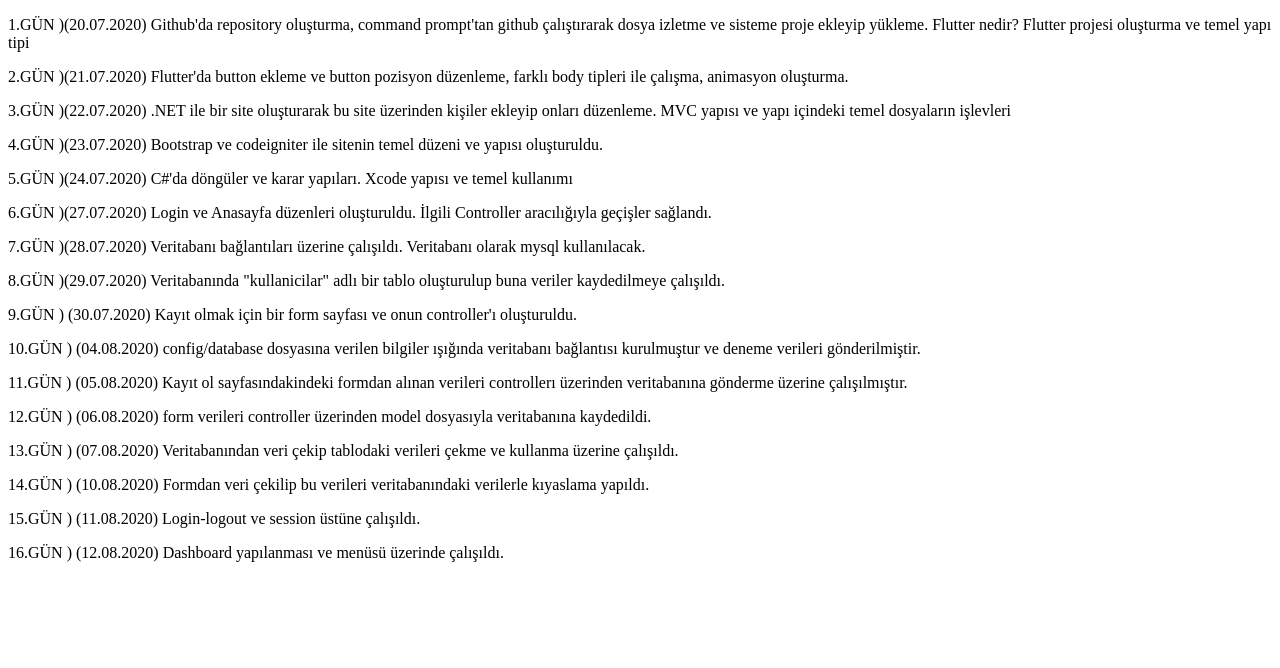
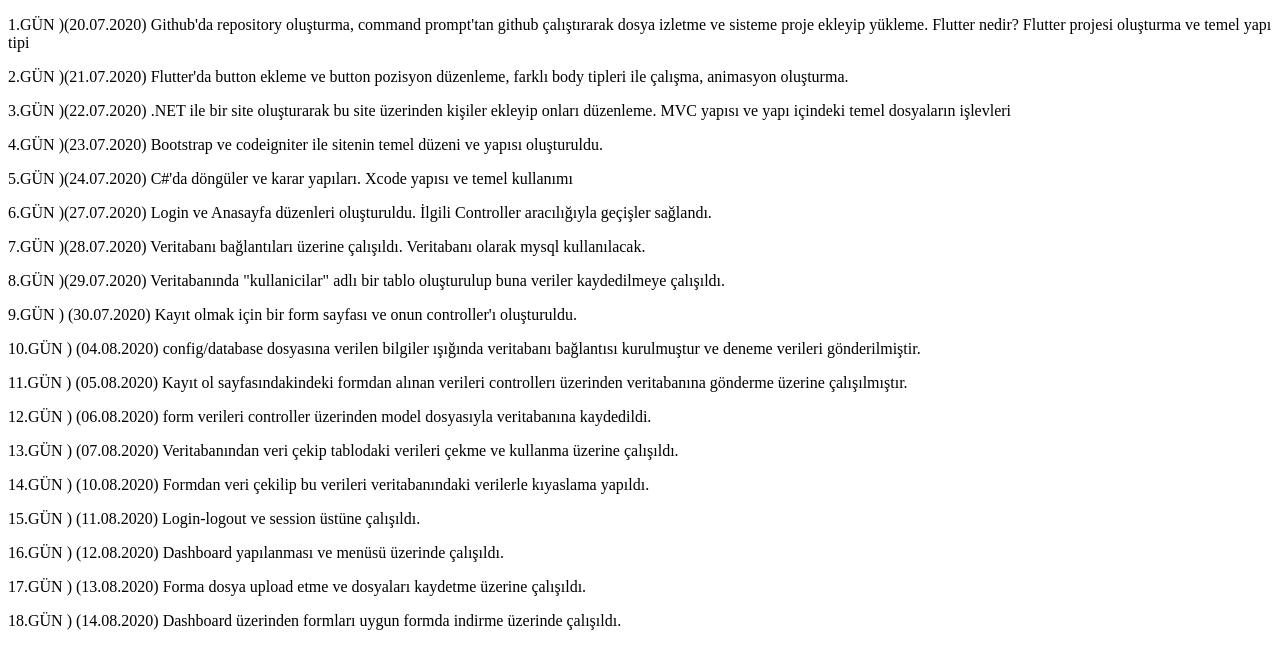
Before and after one commit to Veklor/Veklor.github.io, a plain HTML site: page index.html in a window 1280 px wide. Drawn offline with Linux system fonts and the light colour scheme.

Commit message:
14.08.2020

```diff
--- a/index.html
+++ b/index.html
@@ -61,9 +61,13 @@
 <p>
     16.GÜN ) (12.08.2020) Dashboard yapılanması ve menüsü üzerinde çalışıldı.
 </p>
+<p>
+    17.GÜN ) (13.08.2020) Forma dosya upload etme ve dosyaları kaydetme üzerine çalışıldı.
+</p>
+<p>
+    18.GÜN ) (14.08.2020) Dashboard üzerinden formları uygun formda indirme üzerinde çalışıldı.
+</p>
 
-
-</p>
 
 
 </body>
```
Lines whose indentation alone changed are shown as unchanged.
